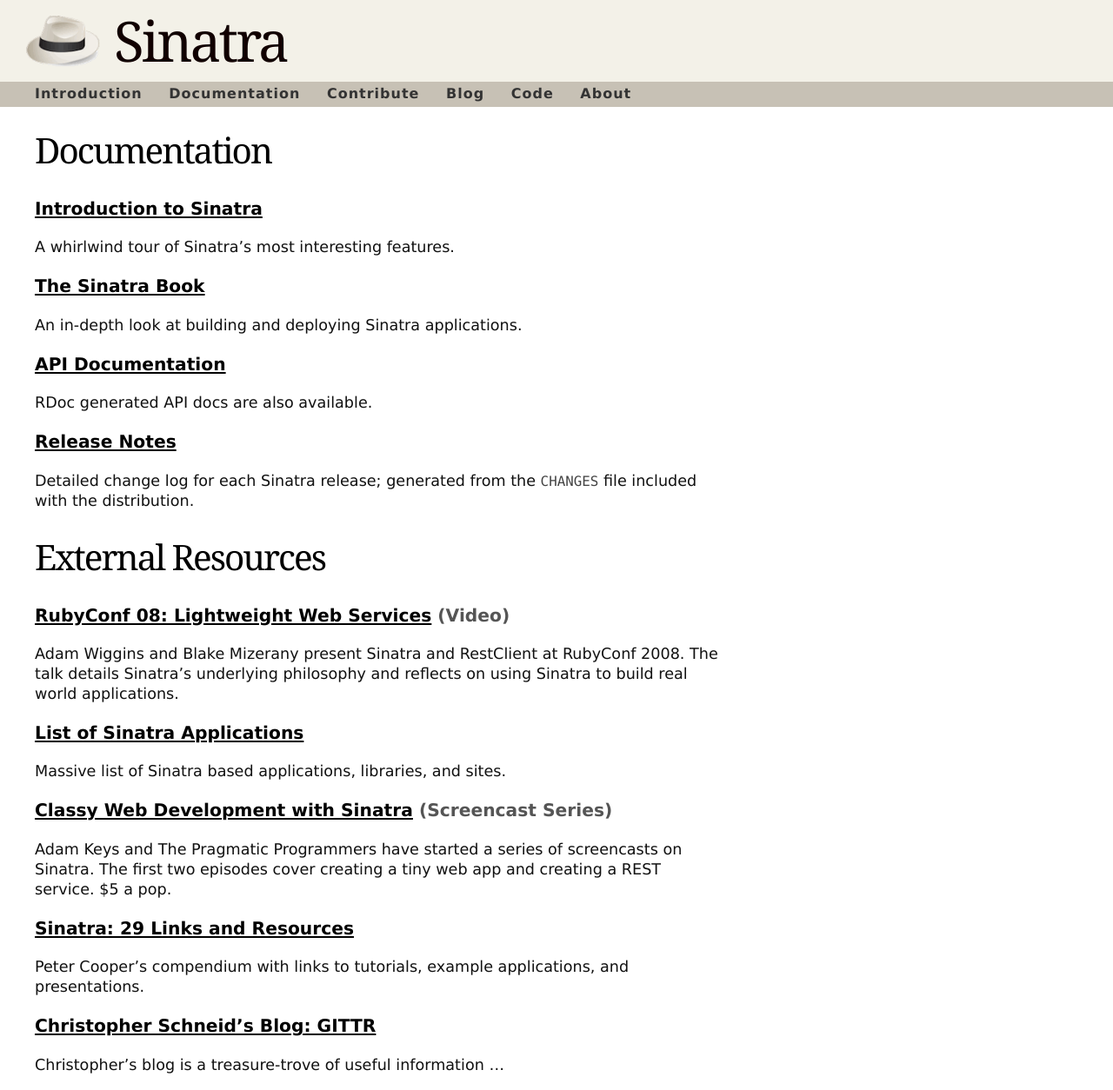
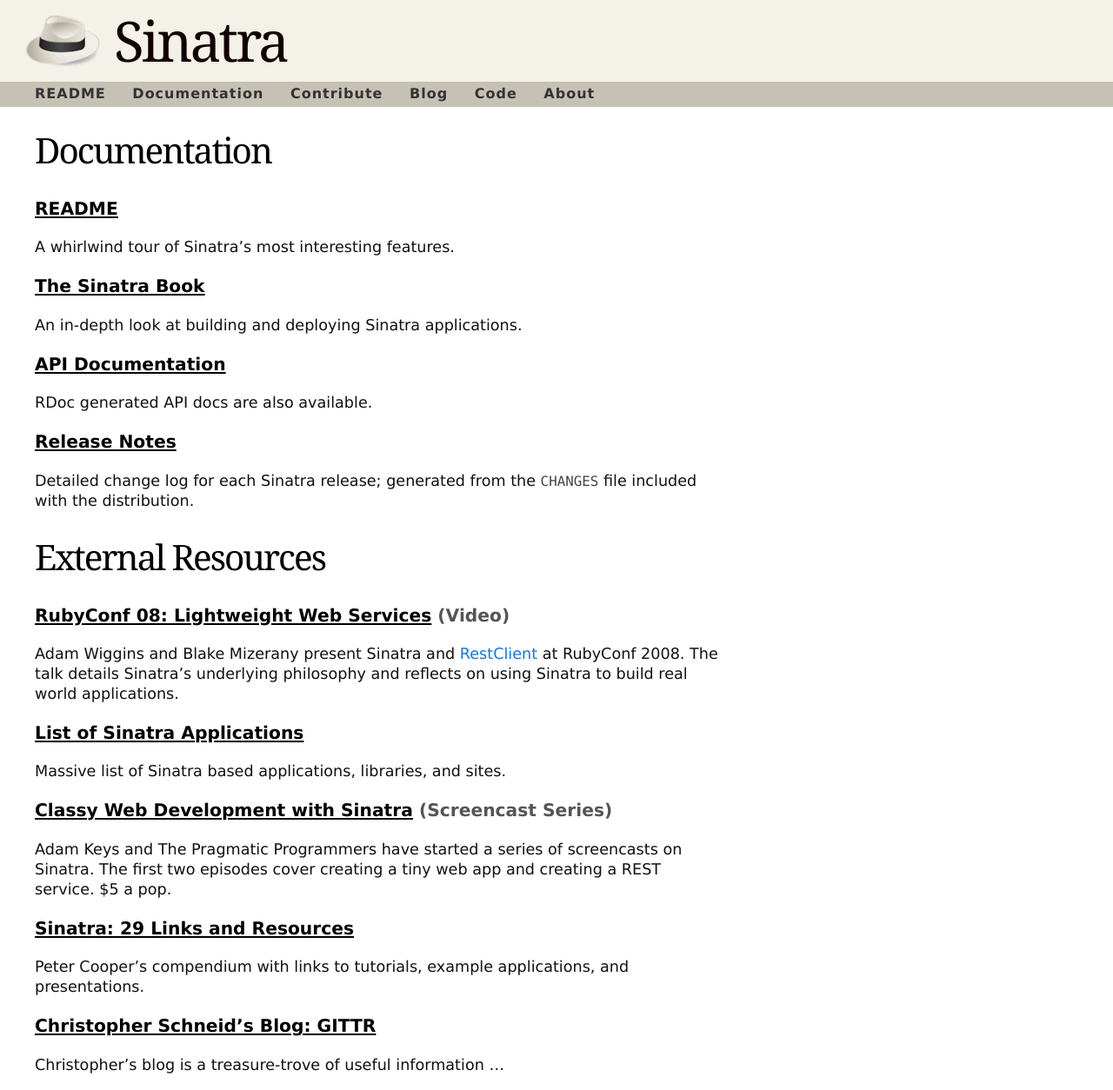
Before and after one commit to sinatra/sinatra.github.com, a Jekyll site: the page built from documentation.markdown, in a window 1280 px wide. Shown: the whole page at 87% size. Built offline with Jekyll 4.4.1, drawn with Linux system fonts in a browser that asks for light colours.

Commit message:
Use "README" instead of "Introduction"
It _is_ the fucking README after all.

```diff
--- a/_layouts/default.html
+++ b/_layouts/default.html
@@ -12,7 +12,7 @@
   <div id='head'>
     <h1><a href='/'><img src="/images/logo-small.gif" height='60' width='86' alt="">Sinatra</a></h1>
     <ul>
-      <li><a href='/intro.html'>Introduction</a></li>
+      <li><a href='/intro.html'>README</a></li>
       <li><a href='/documentation.html'>Documentation</a></li>
       <li><a href='/contributing.html'>Contribute</a></li>
       <li><a href='/blog.html'>Blog</a></li>
--- a/documentation.markdown
+++ b/documentation.markdown
@@ -6,7 +6,7 @@
 Documentation
 =============
 
-### [Introduction to Sinatra](intro.html)
+### [README](intro.html)
 
 A whirlwind tour of Sinatra's most interesting features.
 
@@ -56,7 +56,8 @@
 
 ### [RubyConf 08: Lightweight Web Services](http://rubyconf2008.confreaks.com/lightweight-web-services.html) (Video)
 
-Adam Wiggins and Blake Mizerany present Sinatra and RestClient
+Adam Wiggins and Blake Mizerany present Sinatra and
+[RestClient](http://github.com/adamwiggins/rest-client/tree/master)
 at RubyConf 2008. The talk details Sinatra's underlying philosophy and
 reflects on using Sinatra to build real world applications.
 
--- a/index.html
+++ b/index.html
@@ -5,7 +5,7 @@
 ---
 
 <div class='pipe nav'>
-<pre><a href='intro.html'>Introduction</a>
+<pre><a href='intro.html'>README</a>
 <a href='documentation.html'>Documentation</a>
 <a href='contributing.html'>Contribute</a>
 <a href='blog.html'>Blog</a>
--- a/intro.html
+++ b/intro.html
@@ -1,8 +1,8 @@
 ---
-title: "Sinatra: Getting Started"
+title: "Sinatra: README"
 layout: default
 ---
-<h1>Introduction</h1>
+<h1>README</h1>
 <p>
 Sinatra is a DSL for quickly creating web-applications in Ruby with minimal
 effort:
```
Also changed, not shown: 1 other file.
